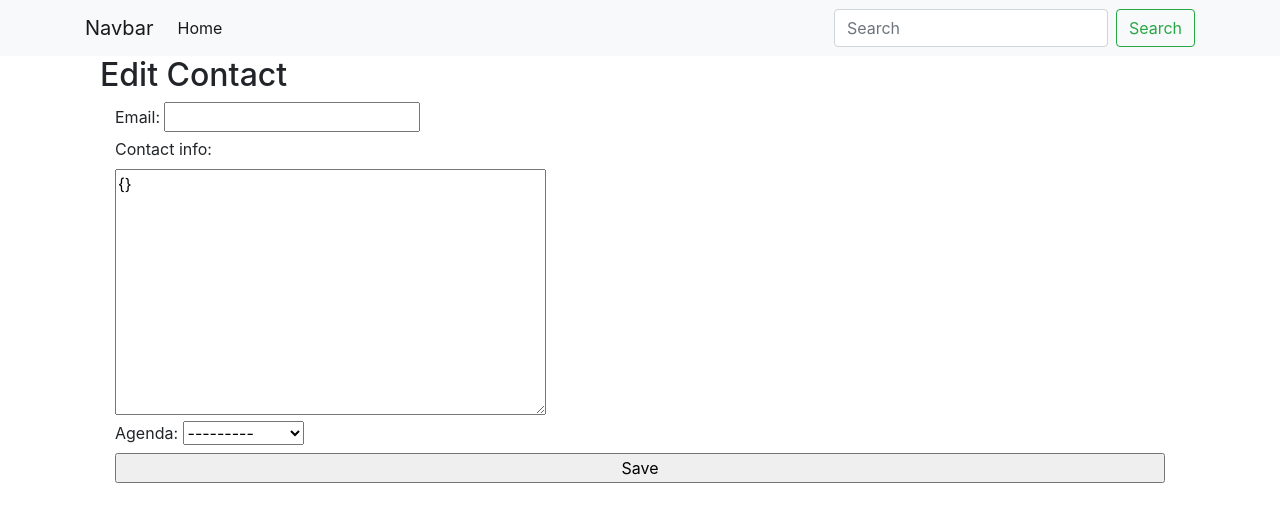
After one commit to GabCas28/Agenda-Movilidad, a Django app: template src/contacts/templates/contacts/contact_form.html in a window 1280 px wide. The commit adds this page. Shown: the top 522 px of the page. Run offline with Django 3.2, Linux system fonts and the light colour scheme; the template is opened without the code that fills it: values that come from a table or form of the project are taken from there, others are empty; data comes from the database, SQL or seed files in the repository; some libraries are stand-ins or nearby versions.

Commit message:
Working on Contact Form

```diff
--- a/src/agendas/templates/agendas/agenda_detail.html
+++ b/src/agendas/templates/agendas/agenda_detail.html
@@ -15,7 +15,7 @@
         <tbody>
             {% for contact in contacts %}
             <tr>
-                <th scope="row">{{contact.id}}</th>
+                <th scope="row"><a href="{% url 'contacts:detail' contact_id=contact.id %}">{{contact.id}}</a></th>
                 <th scope="row">{{contact.email}}</th>
                 <td>{{contact.contact_info}}</td>
             </tr>
--- a/src/agendas/templates/agendas/agendas.html
+++ b/src/agendas/templates/agendas/agendas.html
@@ -1,5 +1,5 @@
 {% extends 'header.html' %} {% block content %} {% for agenda in agendas %}
 <div class="agenda">
-    <h2><a href="{% url 'agenda_detail' slug=agenda.slug %}">{{agenda.title}}-{{agenda.year}}</a></h2>
+    <h2><a href="{% url 'agendas:detail' slug=agenda.slug %}">{{agenda.title}}-{{agenda.year}}</a></h2>
 </div>
 {% endfor %} {% endblock %}
--- a/src/agendas/urls.py
+++ b/src/agendas/urls.py
@@ -1,7 +1,8 @@
 from django.urls import path
 from . import views
 
+app_name="agendas"
 urlpatterns = [
     path('', views.agenda_list, name="home"),
-    path('<slug:slug>', views.agenda_detail, name="agenda_detail"),
+    path('<slug:slug>', views.agenda_detail, name="detail"),
 ]
--- /dev/null
+++ b/src/contacts/forms.py
@@ -0,0 +1,7 @@
+from django.forms import ModelForm
+from .models import Contact
+
+class ContactForm(ModelForm):
+     class Meta:
+         model = Contact
+         fields = '__all__'
--- /dev/null
+++ b/src/contacts/templates/contacts/contact_detail.html
@@ -0,0 +1,5 @@
+{% extends 'header.html' %} {% block content %}
+<form>
+    {{form}}
+    <button type="submit">Submit</button>
+</form> {% endblock %}
--- /dev/null
+++ b/src/contacts/templates/contacts/contact_form.html
@@ -0,0 +1,16 @@
+{% extends 'header.html' %} {% block content %}
+<div class="container">
+    <h2 class="">Edit Contact</h2>
+    <form class="site-form " action="{% url 'contacts:modify' contact_id=contact.id %}" method="post" enctype="multipart/form-data">
+        {% csrf_token %} {{ form.non_field_errors }} {% for input in form%}
+        <div class="col-12 col-md-6">
+            <label for="{{input.id_for_label}}">{{input.label}}</label>: {{input}} {{input.errors}}
+        </div>
+        {% endfor %}
+        <div class="col-12">
+            <input class="w-100" type="submit" value="Save">
+        </div>
+    </form>
+</div>
+<!-- <script src={ % static "js/slugify.js" %}></script> -->
+{% endblock content %}
--- /dev/null
+++ b/src/contacts/urls.py
@@ -0,0 +1,11 @@
+from django.urls import path
+from . import views
+
+app_name = "contacts"
+
+urlpatterns = [
+    path('', views.contact_list, name="list"),
+    path('<str:contact_id>', views.contact_detail, name="detail"),
+    path('<str:contact_id>', views.contact_detail, name="form"),
+    path('<str:contact_id>', views.contact_detail, name="modify"),
+]
--- a/src/main/templates/header.html
+++ b/src/main/templates/header.html
@@ -1,7 +1,7 @@
 {% extends 'base.html' %} {% block header %}
 <nav class="navbar navbar-expand-lg navbar-light bg-light">
     <div class="container">
-        <a class="navbar-brand" href="{% url 'home' %}">Navbar</a>
+        <a class="navbar-brand" href="{% url 'agendas:home' %}">Navbar</a>
         <button class="navbar-toggler" type="button" data-toggle="collapse" data-target="#navbarSupportedContent" aria-controls="navbarSupportedContent" aria-expanded="false" aria-label="Toggle navigation">
       <span class="navbar-toggler-icon"></span>
     </button>
@@ -9,7 +9,7 @@
         <div class="collapse navbar-collapse" id="navbarSupportedContent">
             <ul class="navbar-nav mr-auto">
                 <li class="nav-item active">
-                    <a class="nav-link" href="{% url 'home' %}">Home <span class="sr-only">(current)</span></a>
+                    <a class="nav-link" href="{% url 'agendas:home' %}">Home <span class="sr-only">(current)</span></a>
                 </li>
             </ul>
             <form class="form-inline my-2 my-lg-0">
--- a/src/main/urls.py
+++ b/src/main/urls.py
@@ -20,5 +20,6 @@ urlpatterns = [
 
     path('admin/', admin.site.urls),
     path('about/', views.about),
+    path('contacts/', include("contacts.urls")),
     path('', include("agendas.urls")),
 ]
```
Also changed, not shown: src/contacts/views.py (+9 -1 lines).
